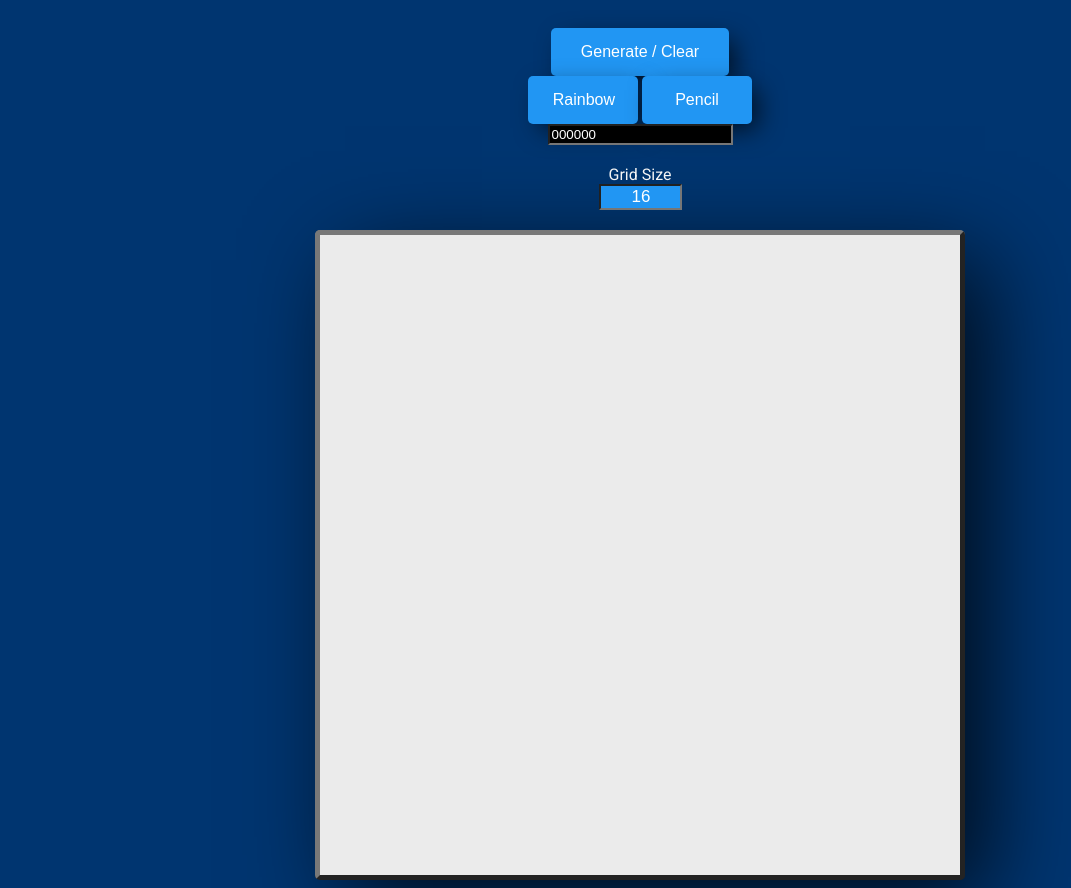
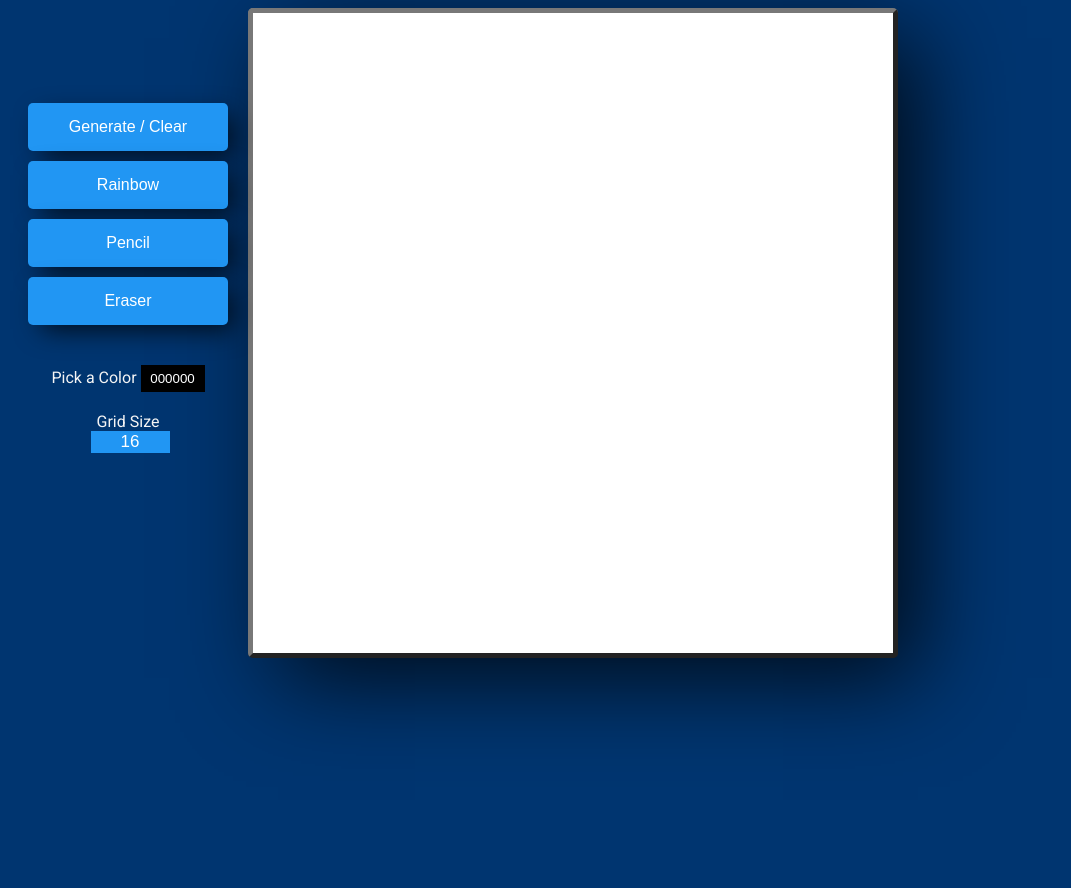
Before and after one commit to technicolor1/etch_sketch, a plain HTML site: page index.html in a window 1280 px wide. Both pictures are taken after a click on the button "Generate / Clear". Shown: the whole page, without its empty margins (0-1071 px from the left). After the commit the page ends 800 px from the top, so only its background shows below. Drawn offline with nearby package versions, Linux system fonts and the light colour scheme.

Commit message:
spruce up

```diff
--- a/etch.css
+++ b/etch.css
@@ -20,12 +20,23 @@ body {
 }
 
 input[type=text] {
+   border: none;
    text-align: center;
-   margin-left: -3.1px;
    width: inherit;
    background-color: #2196f3;
    color: white;
    font-size: 17px;
+}
+
+input[id=colorpick] {
+   border: none;
+   width: 30%;
+   height: 5%;
+   text-align: center;
+}
+
+input[id=colorpick]:focus {
+   outline: none;
 }
 
 label {
@@ -47,25 +58,28 @@ input[type=text]:focus {
    height: 640px;
    width: 640px;
    grid-template-columns: repeat(var(--gridSize), 1fr);
-   margin: auto;
    box-shadow: 25px 25px 90px -5px rgba(0, 0, 0, 0.8);
 }
 
 .grid-item {
-   transition: all 0.1s;
+   transition: all 0.07s;
    display: inline-block;
    cursor: crosshair;
-   background: rgb(235, 235, 235);
-   /*border: 1px solid rgba(0, 0, 0, 0.8);*/
+   background: #ffffff;
 }
 
 .btn-nav {
    padding: 20px;
-   width: 400px;
-   margin: auto;
+   width: 200px;
+   height: 500px;
+   margin-top: 75px;
+   margin-bottom: 75px;
+   float: left;
 }
 
 .btn {
+   margin-bottom: 10px;
+   width: inherit;
    cursor: pointer;
    background-color: #2196f3;
    border: none;
@@ -73,11 +87,15 @@ input[type=text]:focus {
    padding: 15px 30px;
    text-align: center;
    text-decoration: none;
-   display: inline-block;
+   display: block;
    font-size: 16px;
    border-radius: 5px;
    box-shadow: 9px 9px 27px -5px rgba(0, 0, 0, 0.8);
    transition: all 0.4s;
+}
+
+#eraser {
+   margin-bottom: 40px;
 }
 
 .btn:hover {
@@ -90,12 +108,6 @@ input[type=text]:focus {
    background: #fff;
 }
 
-#Rainbow2 {
-   padding-left: 1.55em;
-   width: 110px;
-   text-align: center;
+.btn:focus {
+   outline: none;
 }
-
-#pencil {
-   width: 110px;
-}
--- a/etch.js
+++ b/etch.js
@@ -4,6 +4,7 @@ rainbowColors = document.getElementById("Rainbow2");
       container = document.getElementById("grid-container");
       pencilMde = document.getElementById("pencil");
       colorPicker = document.getElementById("colorpick");
+      erase = document.getElementById("eraser");
 
 var input = document.querySelector("input[name='gridSet']");
 var type = 'pencil';
@@ -24,6 +25,11 @@ pencilMde.addEventListener("click", () => {
 
 colorPicker.addEventListener("click", () => {
    type = "custom";
+   customColor();
+})
+
+erase.addEventListener("click", () => {
+   type = "eraser";
 })
 
 function generateGrid() {
@@ -48,14 +54,23 @@ function colorSquares() {
    let AllSquares = document.querySelectorAll(".grid-item");
    AllSquares.forEach((square) => {
       square.addEventListener("mouseover", function() {
-         if (type === 'rainbow') {
+         switch (type) {
+            case 'rainbow':
                this.removeAttribute("style");
                this.style.background = randomColor();
-         } else if (type === 'pencil') {
+               break;
+            case 'pencil':
                pencil(this);
-         } else if (type === 'custom') {
+               break;
+            case 'custom':
                this.removeAttribute("style");
                this.style.background = customColor(this);
+               break;
+            case 'eraser':
+               this.removeAttribute("style");
+               break;
+            default:
+               break;
          }
       })
    })
--- a/index.html
+++ b/index.html
@@ -9,17 +9,18 @@
 	<script src="https://cdnjs.cloudflare.com/ajax/libs/randomcolor/0.5.2/randomColor.js"></script>
 	<!-- Roboto google font -->
 	<link href="https://fonts.googleapis.com/css?family=Roboto" rel="stylesheet">
+	<!-- jscolor -->
 	<script src="jscolor.js"></script>
 </head>
 
 <body>
 	<div class="btn-nav">
-		<div id="btn-nav-1">
-			<button type="button" class="btn" id="generateNewGrid">Generate / Clear</button>
-		</div>
+		<button type="button" class="btn" id="generateNewGrid">Generate / Clear</button>
 		<button type='button' class='btn' id='Rainbow2'>Rainbow</button>
 		<button type="button" class="btn" id="pencil">Pencil</button>
-		<input class="jscolor {width:243, height:150, position:'right',
+		<button type="button" class="btn" id="eraser">Eraser</button>
+		<label for="colorpick">Pick a Color</label>
+		<input class="jscolor {width:400, height:150, position:'right',
     borderColor:'#FFF', insetColor:'#FFF', backgroundColor:'#666'}" id="colorpick" name="colorpick" value="#000000">
 		<div id="inputGrid">
 			<div>
```
Lines whose indentation alone changed are shown as unchanged.
